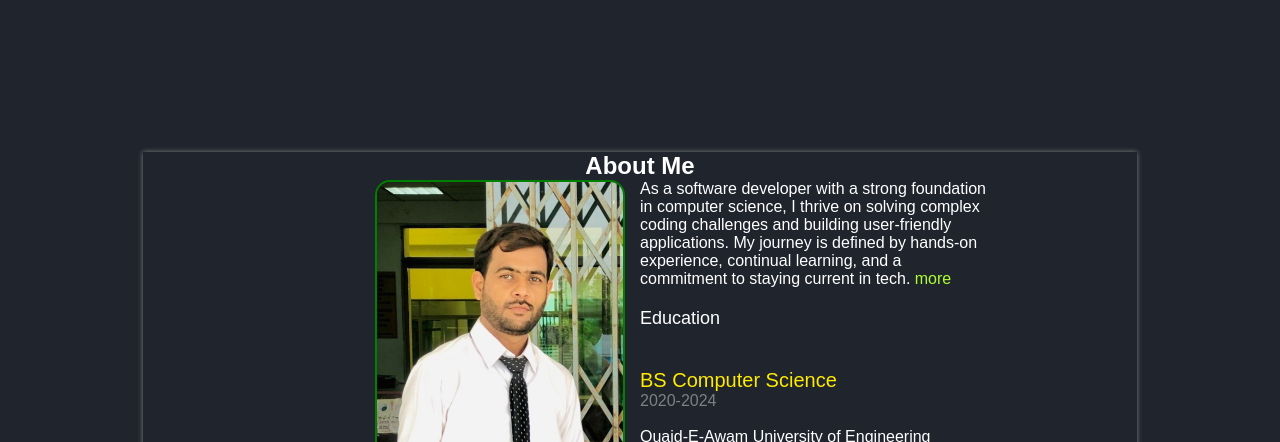
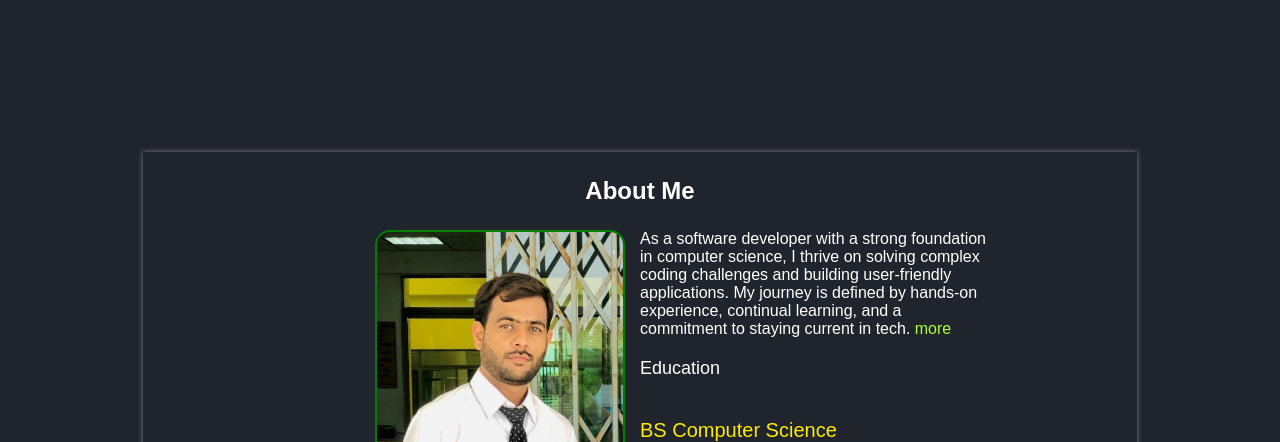
Before and after one commit to Soorajalipanhwar/My-Website, a plain HTML site: page index.html in a window 1280 px wide. Shown: the part 658-1100 px from the top of the page. Drawn offline with Linux system fonts and the light colour scheme.

Commit message:
fixed the about margin

```diff
--- a/style.css
+++ b/style.css
@@ -327,7 +327,7 @@ nav ul li {
   margin-bottom: 30px;
 }
 #About {
-  /* margin-top: -40px; */
+  margin: 25px 0;
   width: 100%;
   text-align: center;
 }
```
